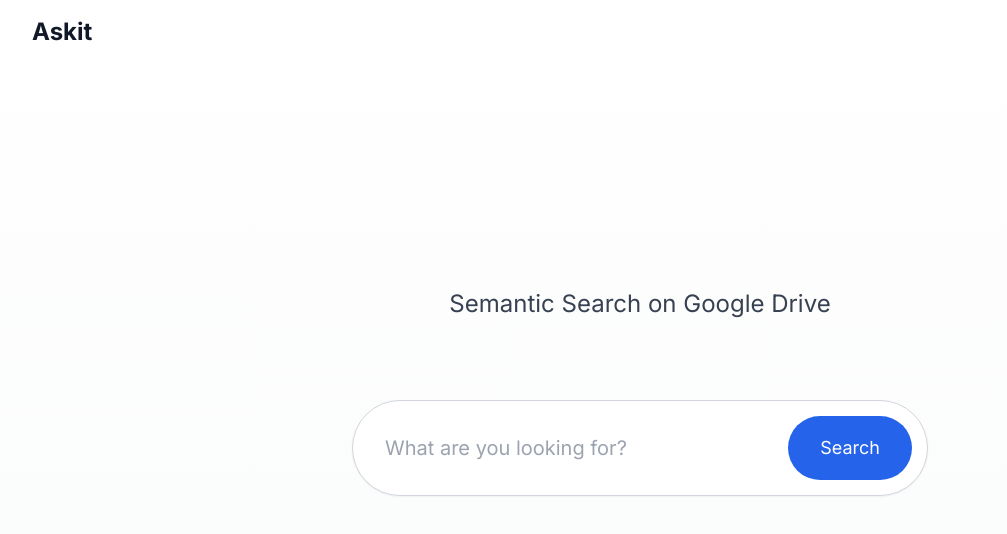
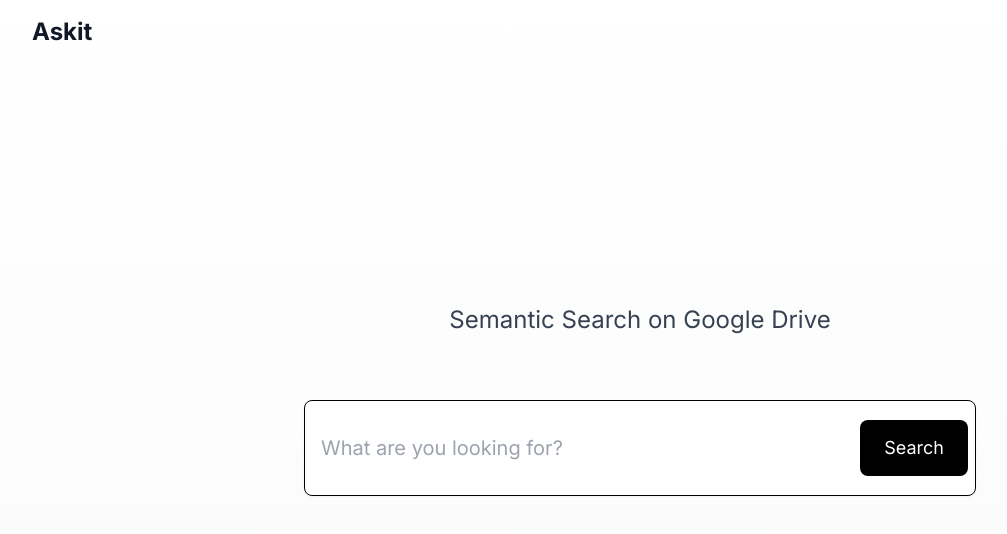
Before and after one commit to HandsomeSB/Askit, a Next.js app in the folder frontend/: page / in a window 1280 px wide. Shown: the top 534 px of the page, without its empty margins (0-1007 px from the left). Built offline with nearby package versions, Linux system fonts and the light colour scheme.

Commit message:
search bar

```diff
--- a/frontend/src/app/components/SearchBar.tsx
+++ b/frontend/src/app/components/SearchBar.tsx
@@ -17,18 +17,18 @@
         <p className="text-2xl text-gray-700">Semantic Search on Google Drive</p>
       </div>
 
-      <form onSubmit={handleSearch} className="w-1/2 max-w-xl">
-        <div className="relative h-32 flex items-center">
+      <form onSubmit={handleSearch} className="w-3/4 max-w-2xl">
+        <div className="relative h-24 flex items-center">
           <input
             type="text"
             value={query}
             onChange={(e) => setQuery(e.target.value)}
             placeholder="What are you looking for?"
-            className="w-full h-24 px-8 text-xl rounded-full border border-gray-300 focus:outline-none focus:ring-2 focus:ring-blue-500 focus:border-transparent shadow-sm"
+            className="w-full h-24 px-4 text-xl rounded-lg border border-black focus:outline-none focus:ring-1 focus:ring-black focus:border-black shadow-sm placeholder-gray-400 transition-all duration-300"
           />
           <button
             type="submit"
-            className="absolute right-4 top-1/2 transform -translate-y-1/2 h-16 px-8 bg-blue-600 text-white rounded-full hover:bg-blue-700 focus:outline-none focus:ring-2 focus:ring-blue-500 focus:ring-offset-2 text-lg"
+            className="absolute right-2 top-1/2 transform -translate-y-1/2 h-14 px-6 bg-black text-white rounded-lg hover:bg-gray-800 focus:outline-none focus:ring-2 focus:ring-gray-500 focus:ring-offset-2 text-lg"
           >
             Search
           </button>
```
